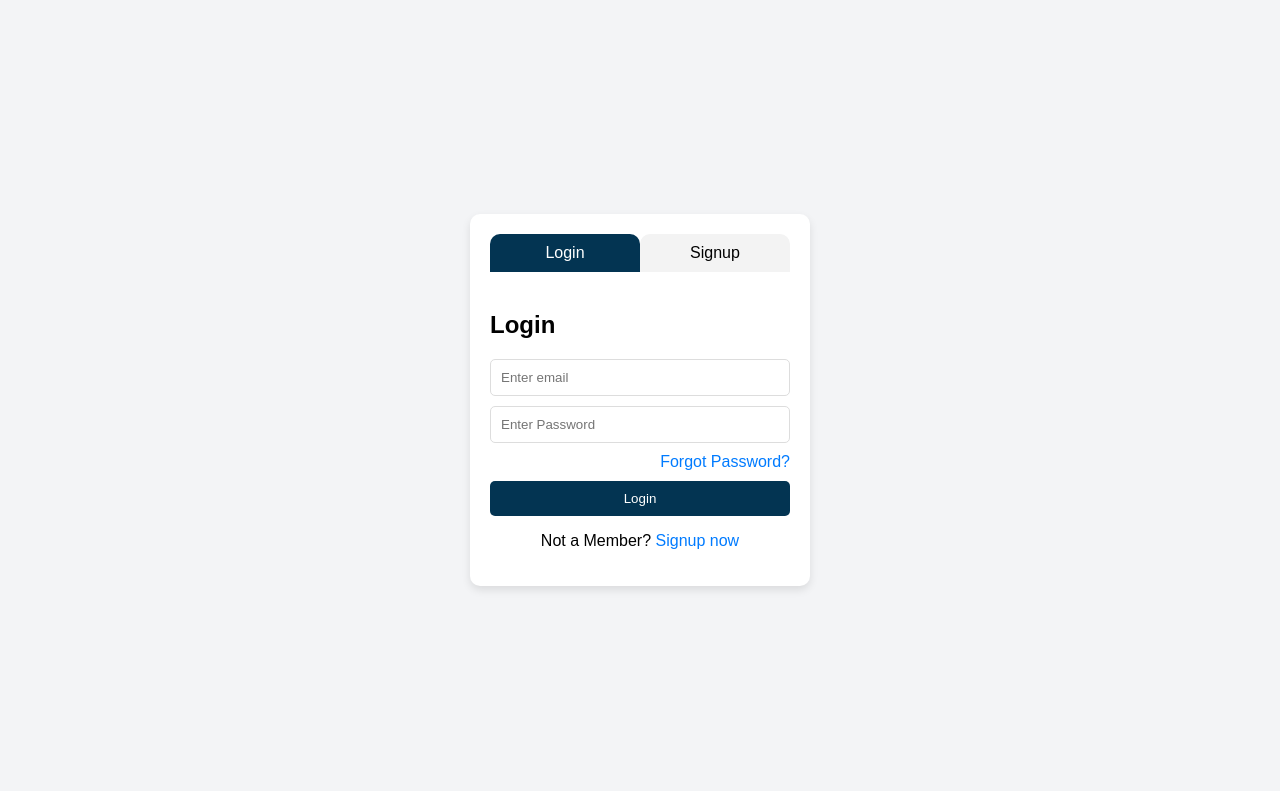
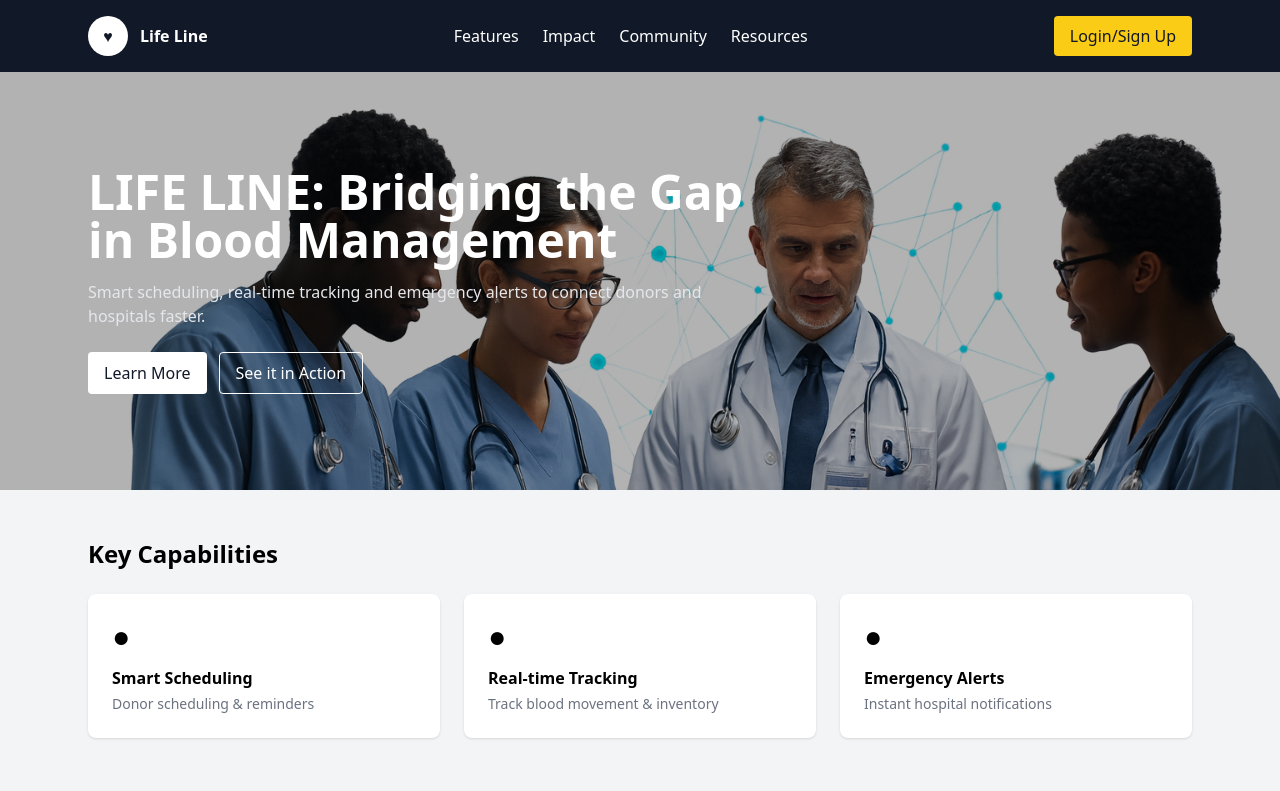
Before and after one commit to arvindyadav2028/Red-Pulse, a React (Vite) app in the folder client/: page / in a window 1280 px wide. Shown: the top 791 px of the page. Built offline with nearby package versions, Linux system fonts and the light colour scheme.

Commit message:
Revert "Update 2"
This reverts commit 8e028d1c01a54dc2b0691a23ea131a92ad0c7176.

git checkout -- client/src/App.jsx client/src/index.css#	modified:   client/node_modules/caniuse-lite/data/features/canvas.js

```diff
--- a/client/package.json
+++ b/client/package.json
@@ -14,9 +14,9 @@
   },
   "devDependencies": {
     "@vitejs/plugin-react": "^5.1.1",
-    "autoprefixer": "^10.4.24",
-    "postcss": "^8.5.6",
-    "tailwindcss": "^3.4.19",
+    "autoprefixer": "^10.4.14",
+    "postcss": "^8.4.24",
+    "tailwindcss": "^3.4.7",
     "vite": "^7.2.4"
   }
 }
--- a/client/postcss.config.js
+++ /dev/null
@@ -1,6 +0,0 @@
-module.exports = {
-  plugins: {
-    tailwindcss: {},
-    autoprefixer: {},
-  },
-}
--- a/client/src/App.css
+++ /dev/null
@@ -1,83 +0,0 @@
-CSS-
-body {
-  font-family: Arial, sans-serif;
-  display: flex;
-  justify-content: center;
-  align-items: center;
-  height: 100vh;
-  margin: 0;
-  background-color: #0C67A0;
-}
-
-.container {
-  display: flex;
-  justify-content: center;
-  align-items: center;
-  height: 100vh;
-  width: 100%;
-}
-
-.form-container {
-  background-color: white;
-  padding: 20px;
-  border-radius: 10px;
-  box-shadow: 0 4px 8px rgba(0, 0, 0, 0.1);
-  width: 300px;
-}
-
-.form-toggle {
-  display: flex;
-  justify-content: space-between;
-  margin-bottom: 20px;
-}
-
-.form-toggle button {
-  width: 50%;
-  padding: 10px;
-  background-color: #f3f3f3;
-  border: none;
-  cursor: pointer;
-  font-size: 16px;
-  border-radius: 10px 10px 0 0;
-}
-
-.form-toggle .active {
-  background-color: #033452;
-  color: white;
-}
-
-.form {
-  display: flex;
-  flex-direction: column;
-}
-
-.form h2 {
-  margin-bottom: 20px;
-}
-
-.form input {
-  padding: 10px;
-  margin-bottom: 10px;
-  border: 1px solid #ddd;
-  border-radius: 5px;
-}
-
-.form button {
-  padding: 10px;
-  background-color:#033452;
-  color: white;
-  border: none;
-  border-radius: 5px;
-  cursor: pointer;
-}
-
-.form a {
-  color: #007bff;
-  text-decoration: none;
-  margin-bottom: 10px;
-  text-align: right;
-}
-
-.form p {
-  text-align: center;
-}
--- a/client/src/App.jsx
+++ b/client/src/App.jsx
@@ -1,10 +1,48 @@
-import HomePage from './Pages/Home'
-import LoginPage from './Pages/Login'
-import "./App.css"
+import React from 'react'
+import Hero from './components/Hero'
+import Capabilities from './components/Capabilities'
+import Dashboard from './components/Dashboard'
+import Join from './components/Join'
+
 export default function App(){
   return (
-    <div>
-       <LoginPage/>
+    <div className='min-h-screen flex flex-col'>
+      <header className='bg-gray-900 text-white'>
+        <div className='max-w-6xl mx-auto px-6 py-4 flex items-center justify-between'>
+          <div className='flex items-center gap-3'>
+            <div className='w-10 h-10 bg-white rounded-full flex items-center justify-center text-gray-900 font-bold'>♥</div>
+            <div className='font-semibold'>Life Line</div>
+          </div>
+          <nav className='space-x-6 hidden md:block'>
+            <a className='hover:underline'>Features</a>
+            <a className='hover:underline'>Impact</a>
+            <a className='hover:underline'>Community</a>
+            <a className='hover:underline'>Resources</a>
+          </nav>
+          <div>
+            <button className='bg-yellow-400 text-gray-900 px-4 py-2 rounded'>Login/Sign Up</button>
+          </div>
+        </div>
+      </header>
+
+      <main className='flex-1'>
+        <Hero />
+        <div className='max-w-6xl mx-auto px-6 py-12'>
+          <Capabilities />
+          <div className='mt-12'>
+            <h2 className='text-2xl font-semibold mb-4'>Impact Dashboard</h2>
+            <Dashboard />
+          </div>
+
+          <div className='mt-12'>
+            <Join />
+          </div>
+        </div>
+      </main>
+
+      <footer className='bg-gray-900 text-gray-300 py-6'>
+        <div className='max-w-6xl mx-auto px-6 text-center'>© Life Line</div>
+      </footer>
     </div>
   )
 }
--- a/client/src/Pages/Home.jsx
+++ /dev/null
@@ -1,48 +0,0 @@
-import React from 'react'
-import Hero from '../components/Hero'
-import Capabilities from '../components/Capabilities'
-import Dashboard from '../components/Dashboard'
-import Join from '../components/Join'
-
-export default function Home(){
-  return (
-    <div className='min-h-screen flex flex-col'>
-      <header className='bg-gray-900 text-white'>
-        <div className='max-w-6xl mx-auto px-6 py-4 flex items-center justify-between'>
-          <div className='flex items-center gap-3'>
-            <div className='w-10 h-10 bg-white rounded-full flex items-center justify-center text-gray-900 font-bold'>♥</div>
-            <div className='font-semibold'>Life Line</div>
-          </div>
-          <nav className='space-x-6 hidden md:block'>
-            <a className='hover:underline'>Features</a>
-            <a className='hover:underline'>Impact</a>
-            <a className='hover:underline'>Community</a>
-            <a className='hover:underline'>Resources</a>
-          </nav>
-          <div>
-            <button className='bg-yellow-400 text-gray-900 px-4 py-2 rounded'>Login/Sign Up</button>
-          </div>
-        </div>
-      </header>
-
-      <main className='flex-1'>
-        <Hero />
-        <div className='max-w-6xl mx-auto px-6 py-12'>
-          <Capabilities />
-          <div className='mt-12'>
-            <h2 className='text-2xl font-semibold mb-4'>Impact Dashboard</h2>
-            <Dashboard />
-          </div>
-
-          <div className='mt-12'>
-            <Join />
-          </div>
-        </div>
-      </main>
-
-      <footer className='bg-gray-900 text-gray-300 py-6'>
-        <div className='max-w-6xl mx-auto px-6 text-center'>© Life Line</div>
-      </footer>
-    </div>
-  )
-}
--- a/client/src/Pages/Login.jsx
+++ /dev/null
@@ -1,47 +0,0 @@
-import { useState } from "react"
-
-export default function Login(){
-    const [isLogin, setIsLogin] = useState(true);
-    return(
-        <div className="container">
-            <div className="form-container">
-                <div className="form-toggle">
-
-                    <button
-                    className={isLogin ? "active" : ""}
-                    onClick={()=>setIsLogin(true)}
-                    >
-                     Login
-                    </button>
-                    <button
-                    className={!isLogin ? "active" : ""}
-                    onClick={()=>setIsLogin(false)}
-                    >
-                     Signup
-                    </button>
-                </div>
-                {isLogin ?
-                        <>
-                            <div className="form">
-                                <h2>Login</h2>
-                                <input type="email" placeholder="Enter email"/>
-                                <input type="password" placeholder="Enter Password"/>
-                                <a href="#">Forgot Password?</a>
-                                <button>Login</button>
-                                <p>Not a Member? <a href="#" onClick={()=>setIsLogin(false)}>Signup now</a></p>
-                            </div>
-                        </>:
-                        <>
-                        <div className="form">
-                            <h2>Sign Up</h2>
-                            <input type="email" placeholder="Enter email"/>
-                            <input type="password" placeholder="Enter Password"/>
-                            <input type="password" placeholder="Confirm Password"/>
-                            <button>Signup</button>
-                        </div>
-                    </>
-                 }
-            </div>
-        </div>
-    )
-}
--- a/client/src/Pages/login.css
+++ /dev/null
@@ -1,83 +0,0 @@
-CSS-
-body {
-  font-family: Arial, sans-serif;
-  display: flex;
-  justify-content: center;
-  align-items: center;
-  height: 100vh;
-  margin: 0;
-  background-color: #0C67A0;
-}
-
-.container {
-  display: flex;
-  justify-content: center;
-  align-items: center;
-  height: 100vh;
-  width: 100%;
-}
-
-.form-container {
-  background-color: white;
-  padding: 20px;
-  border-radius: 10px;
-  box-shadow: 0 4px 8px rgba(0, 0, 0, 0.1);
-  width: 300px;
-}
-
-.form-toggle {
-  display: flex;
-  justify-content: space-between;
-  margin-bottom: 20px;
-}
-
-.form-toggle button {
-  width: 50%;
-  padding: 10px;
-  background-color: #f3f3f3;
-  border: none;
-  cursor: pointer;
-  font-size: 16px;
-  border-radius: 10px 10px 0 0;
-}
-
-.form-toggle .active {
-  background-color: #033452;
-  color: white;
-}
-
-.form {
-  display: flex;
-  flex-direction: column;
-}
-
-.form h2 {
-  margin-bottom: 20px;
-}
-
-.form input {
-  padding: 10px;
-  margin-bottom: 10px;
-  border: 1px solid #ddd;
-  border-radius: 5px;
-}
-
-.form button {
-  padding: 10px;
-  background-color:#033452;
-  color: white;
-  border: none;
-  border-radius: 5px;
-  cursor: pointer;
-}
-
-.form a {
-  color: #007bff;
-  text-decoration: none;
-  margin-bottom: 10px;
-  text-align: right;
-}
-
-.form p {
-  text-align: center;
-}
--- a/client/src/index.css
+++ b/client/src/index.css
@@ -1,4 +1,4 @@
-/* @tailwind base;
+@tailwind base;
 @tailwind components;
 @tailwind utilities;
 
@@ -7,15 +7,4 @@ html, body, #root {
 }
 body {
   @apply bg-gray-100;
-} */
-
-body {
-  font-family: Arial, sans-serif;
-  display: flex;
-  justify-content: center;
-  align-items: center;
-  height: 100vh;
-  margin: 0;
-  background-color: bisque;
-  @apply bg-gray-100;
 }
--- a/client/tailwind.config.js
+++ /dev/null
@@ -1,8 +0,0 @@
-/** @type {import('tailwindcss').Config} */
-module.exports = {
-  content: [],
-  theme: {
-    extend: {},
-  },
-  plugins: [],
-}
```
Also changed, not shown: client/src/components/LoginPage.jsx (added), 1 other file (tests, documents, lock files or other folders).
